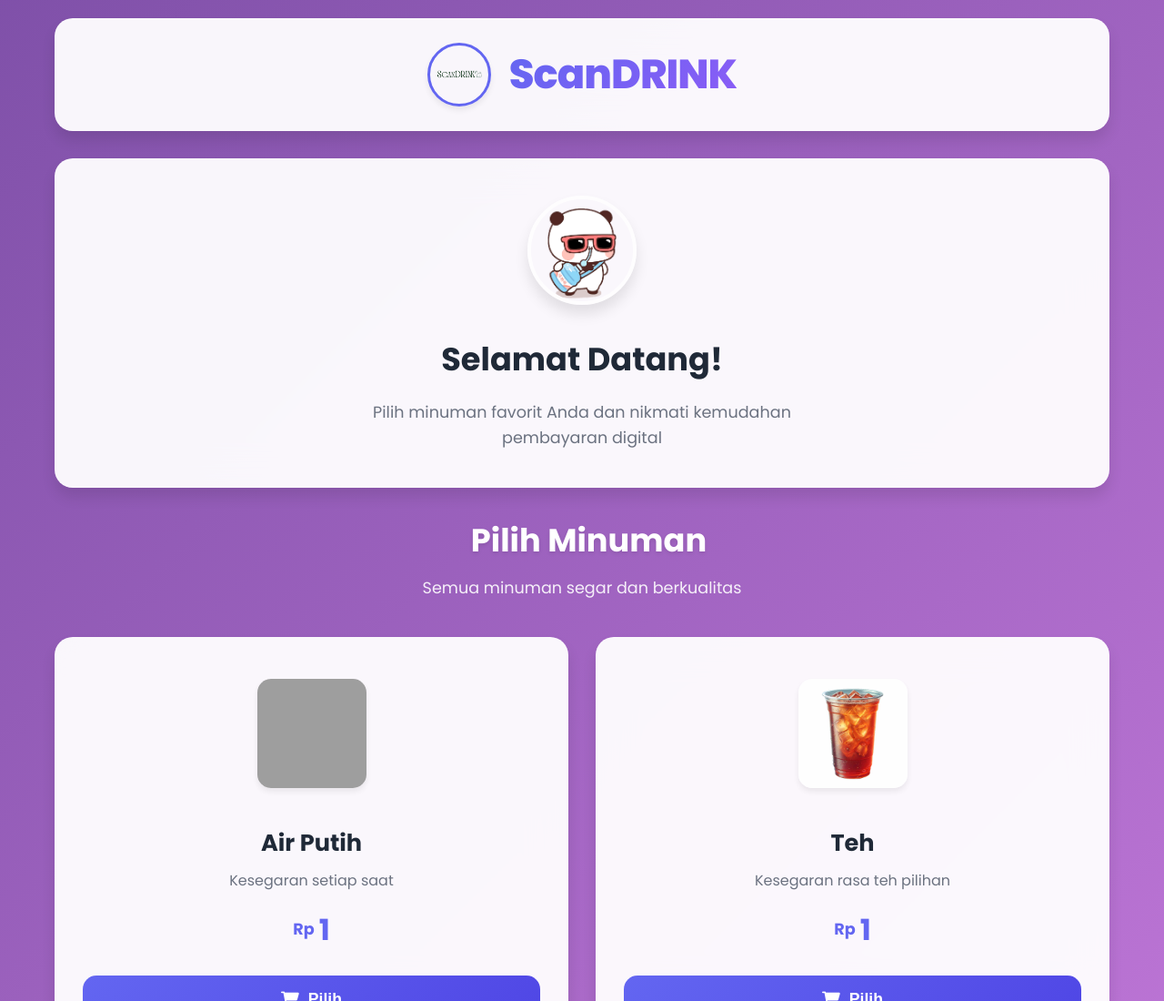
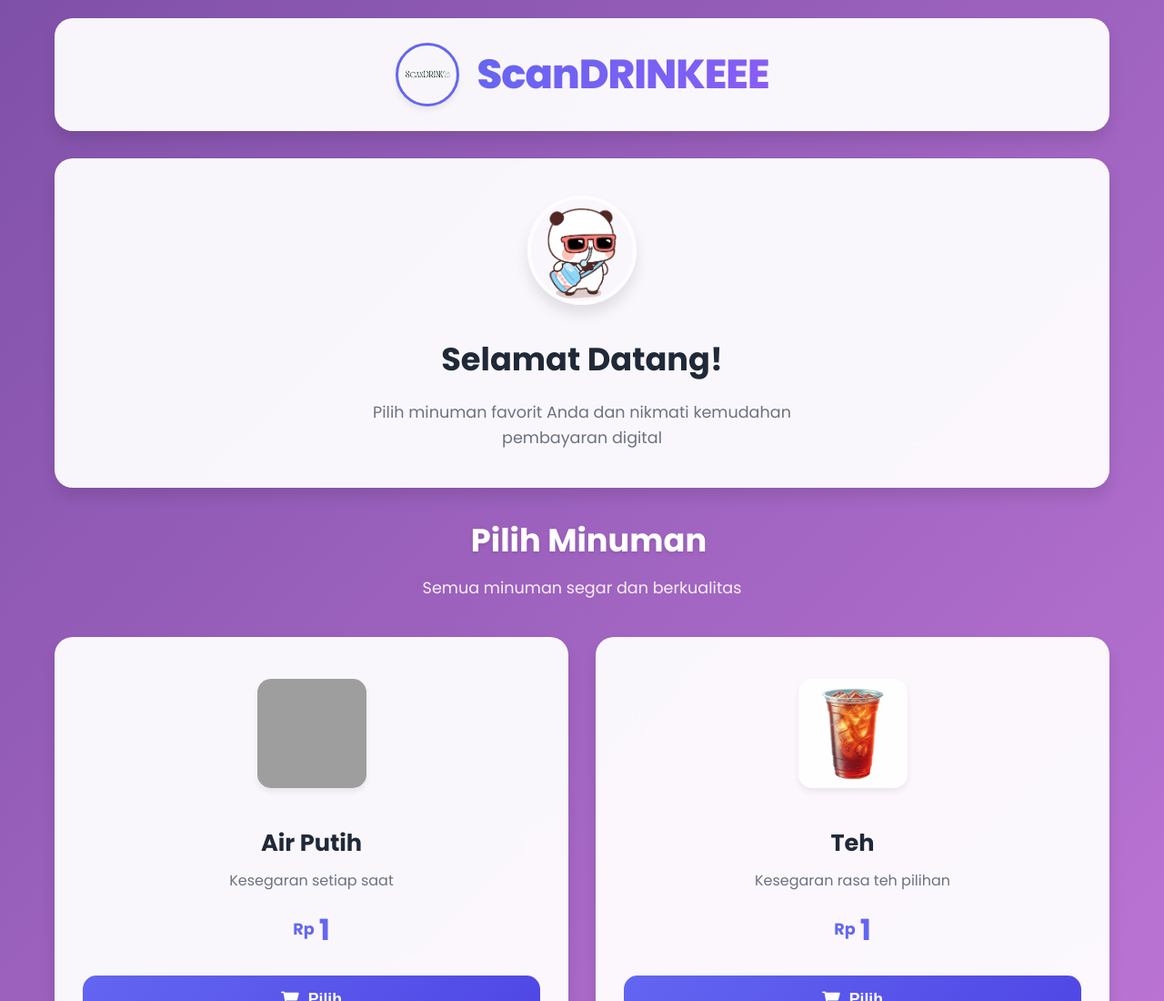
Before and after one commit to corazon0000/dispenser-frontend, a plain HTML site: page index.html in a window 1280 px wide. Shown: the top 1100 px of the page at 91% size. Drawn offline with Linux system fonts and the light colour scheme; grey boxes are pictures that could not be loaded; some icons are missing.

Commit message:
Update index.html

```diff
--- a/index.html
+++ b/index.html
@@ -3,7 +3,7 @@
 <head>
     <meta charset="UTF-8">
     <meta name="viewport" content="width=device-width, initial-scale=1.0">
-    <title>ScanDRIENK - Smart Dispenser</title>
+    <title>ScanDRINK - Smart Dispenser</title>
     <link rel="stylesheet" href="style.css">
     <link href="https://fonts.googleapis.com/css2?family=Poppins:wght@300;400;500;600;700;800&display=swap" rel="stylesheet">
     <link rel="stylesheet" href="https://cdnjs.cloudflare.com/ajax/libs/font-awesome/6.0.0/css/all.min.css">
@@ -16,7 +16,7 @@
         <header class="header">
             <div class="logo-container">
                 <img src="assets/ScanDRINK.png" alt="ScanDRINK Logo" class="logo-img">
-                <h1 class="brand-name">ScanDRINK</h1>
+                <h1 class="brand-name">ScanDRINKEEE</h1>
             </div>
         </header>
 
```
